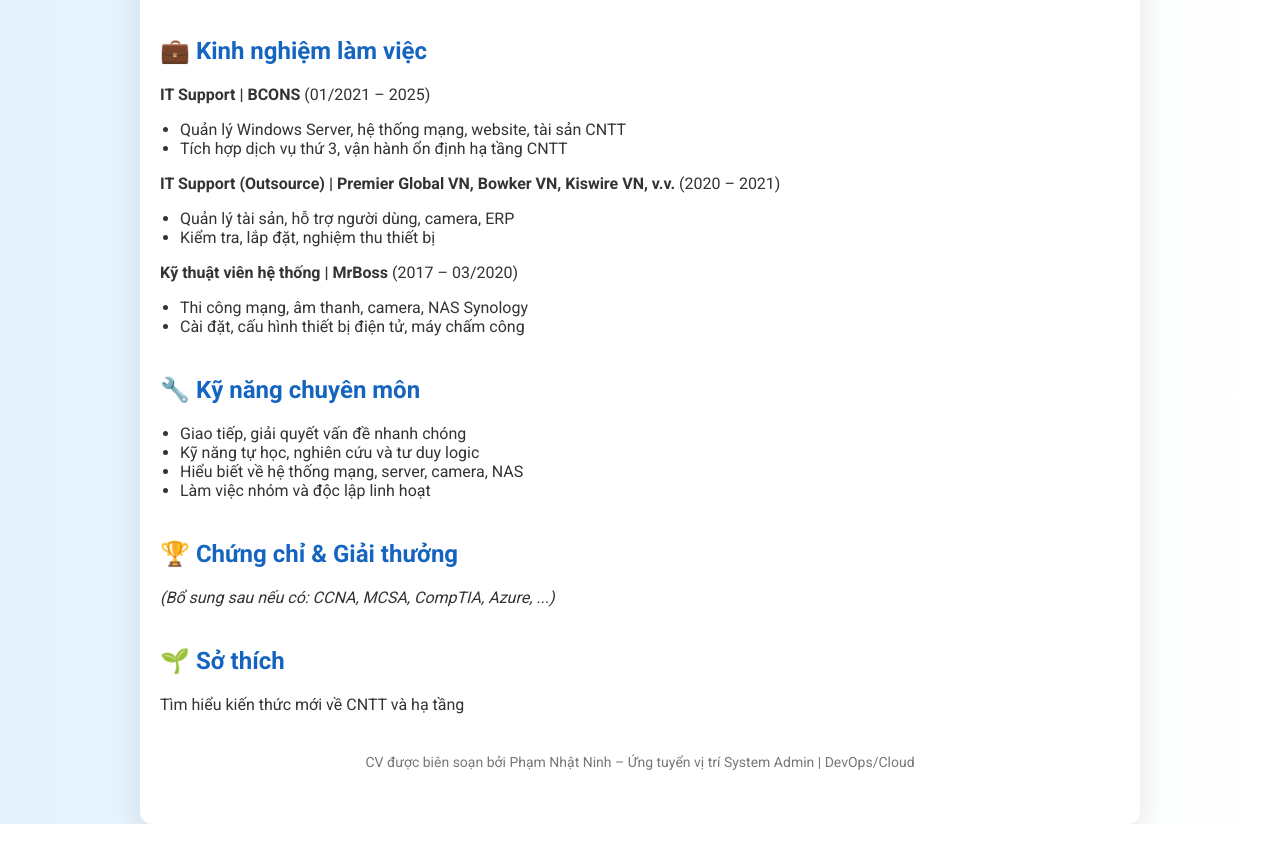
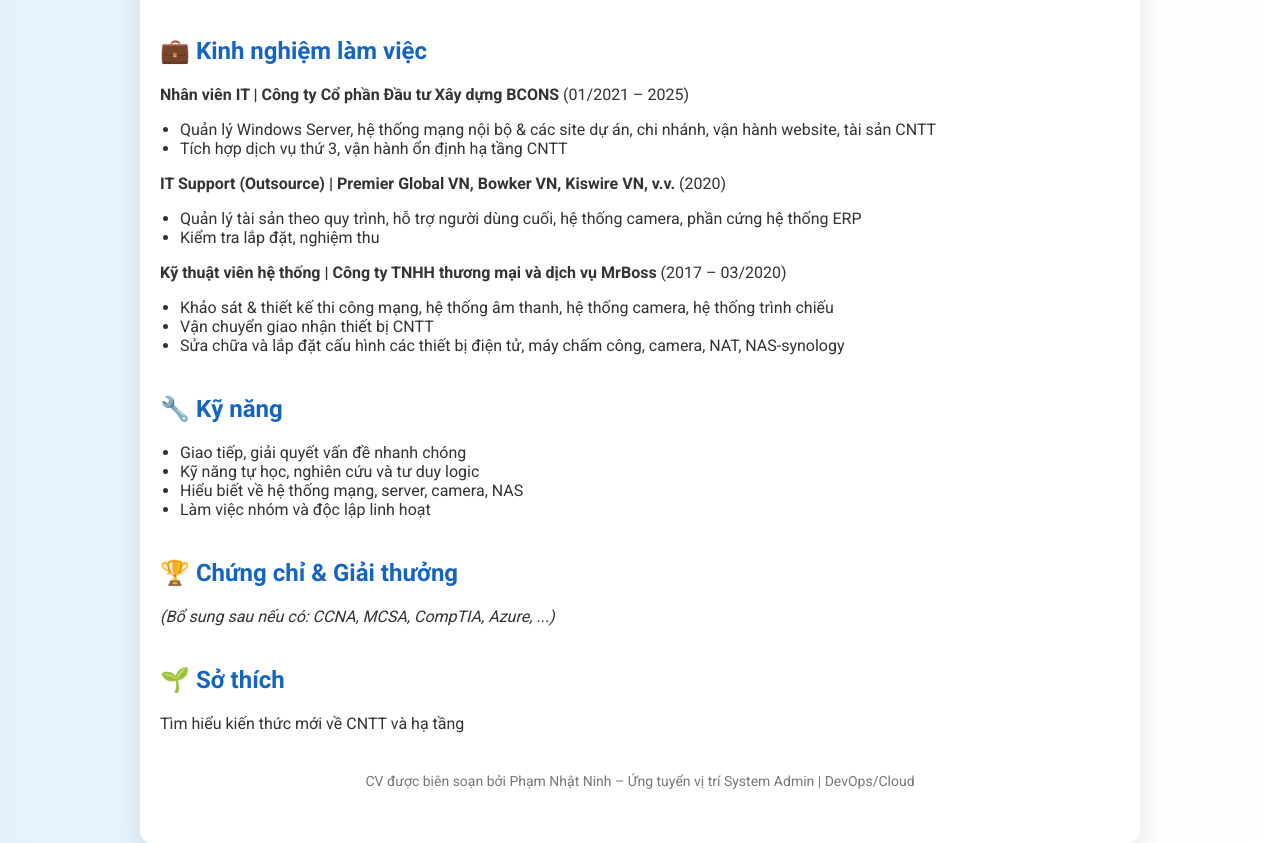
Before and after one commit to phinhnam/cvphamnnhatninh.github.io, a plain HTML site: page index.html in a window 1280 px wide. Shown: the part 877-1720 px from the top of the page. Drawn offline with Linux system fonts and the light colour scheme.

Commit message:
Update index.html

```diff
--- a/index.html
+++ b/index.html
@@ -104,27 +104,28 @@
 
     <div class="section experience">
       <h2>💼 Kinh nghiệm làm việc</h2>
-      <p><strong>IT Support | BCONS</strong> (01/2021 – 2025)</p>
+      <p><strong>Nhân viên IT | Công ty Cổ phần Đầu tư Xây dựng BCONS</strong> (01/2021 – 2025)</p>
       <ul>
-        <li>Quản lý Windows Server, hệ thống mạng, website, tài sản CNTT</li>
+        <li>Quản lý Windows Server, hệ thống mạng nội bộ & các site dự án, chi nhánh, vận hành website, tài sản CNTT</li>
         <li>Tích hợp dịch vụ thứ 3, vận hành ổn định hạ tầng CNTT</li>
       </ul>
 
-      <p><strong>IT Support (Outsource) | Premier Global VN, Bowker VN, Kiswire VN, v.v.</strong> (2020 – 2021)</p>
+      <p><strong>IT Support (Outsource) | Premier Global VN, Bowker VN, Kiswire VN, v.v.</strong> (2020)</p>
       <ul>
-        <li>Quản lý tài sản, hỗ trợ người dùng, camera, ERP</li>
-        <li>Kiểm tra, lắp đặt, nghiệm thu thiết bị</li>
+        <li>Quản lý tài sản theo quy trình, hỗ trợ người dùng cuối, hệ thống camera, phần cứng hệ thống ERP</li>
+        <li>Kiểm tra lắp đặt, nghiệm thu  </li>
       </ul>
 
-      <p><strong>Kỹ thuật viên hệ thống | MrBoss</strong> (2017 – 03/2020)</p>
+      <p><strong>Kỹ thuật viên hệ thống | Công ty TNHH thương mại và dịch vụ MrBoss</strong> (2017 – 03/2020)</p>
       <ul>
-        <li>Thi công mạng, âm thanh, camera, NAS Synology</li>
-        <li>Cài đặt, cấu hình thiết bị điện tử, máy chấm công</li>
+        <li>Khảo sát & thiết kế thi công mạng, hệ thống âm thanh, hệ thống camera, hệ thống trình chiếu</li>
+        <li>Vận chuyển giao nhận thiết bị CNTT</li>
+        <li>Sửa chữa và lắp đặt cấu hình các thiết bị điện tử, máy chấm công, camera, NAT, NAS-synology</li>
       </ul>
     </div>
 
     <div class="section skills">
-      <h2>🔧 Kỹ năng chuyên môn</h2>
+      <h2>🔧 Kỹ năng</h2>
       <ul>
         <li>Giao tiếp, giải quyết vấn đề nhanh chóng</li>
         <li>Kỹ năng tự học, nghiên cứu và tư duy logic</li>
```
